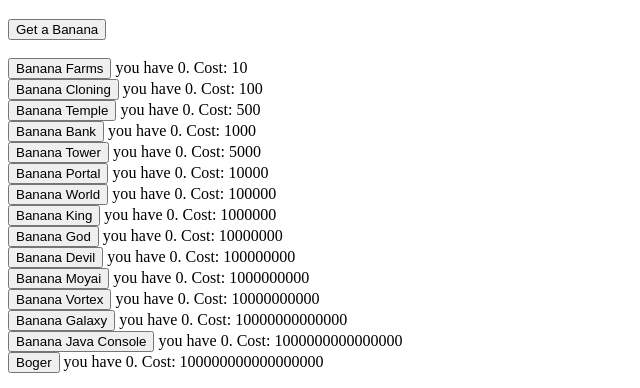
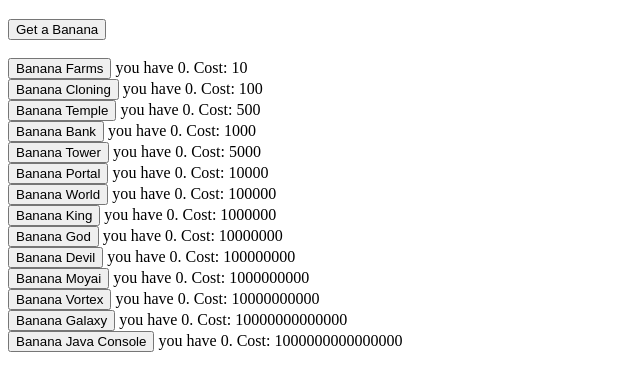
Before and after one commit to FailedWare/Banana-Clicker, a plain HTML site: page index.html in a window 1280 px wide. Shown: the part 161-549 px from the top of the page, without its empty margins (0-640 px from the left). Drawn offline with nearby package versions, Linux system fonts and the light colour scheme.

Commit message:
this is shit

```diff
--- a/index.html
+++ b/index.html
@@ -95,12 +95,6 @@
                     cost:1000000000000000,
                     bps:1000000000000000,
                     name:"Banana Java Console"
-                },
-                banana_boger:{
-                    amount:0,
-                    cost:100000000000000000,
-                    bps:100000000000000000,
-                    name:"Boger"
                 }
             },
             badges:[{req:"clicker.bananas>1",gotten:false,text:"Have a Banana"},{req:"clicker.bananas>9",gotten:false,text:"Banana Man I"}]
```
